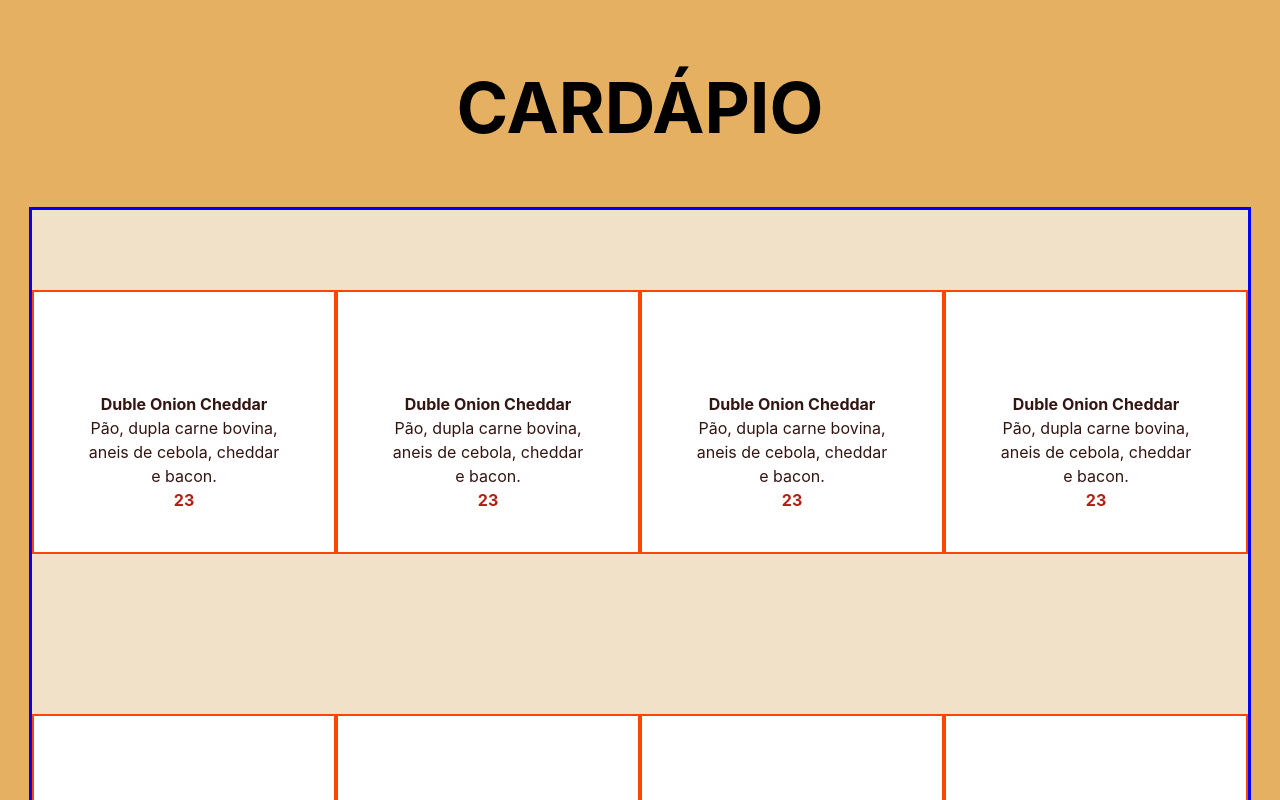
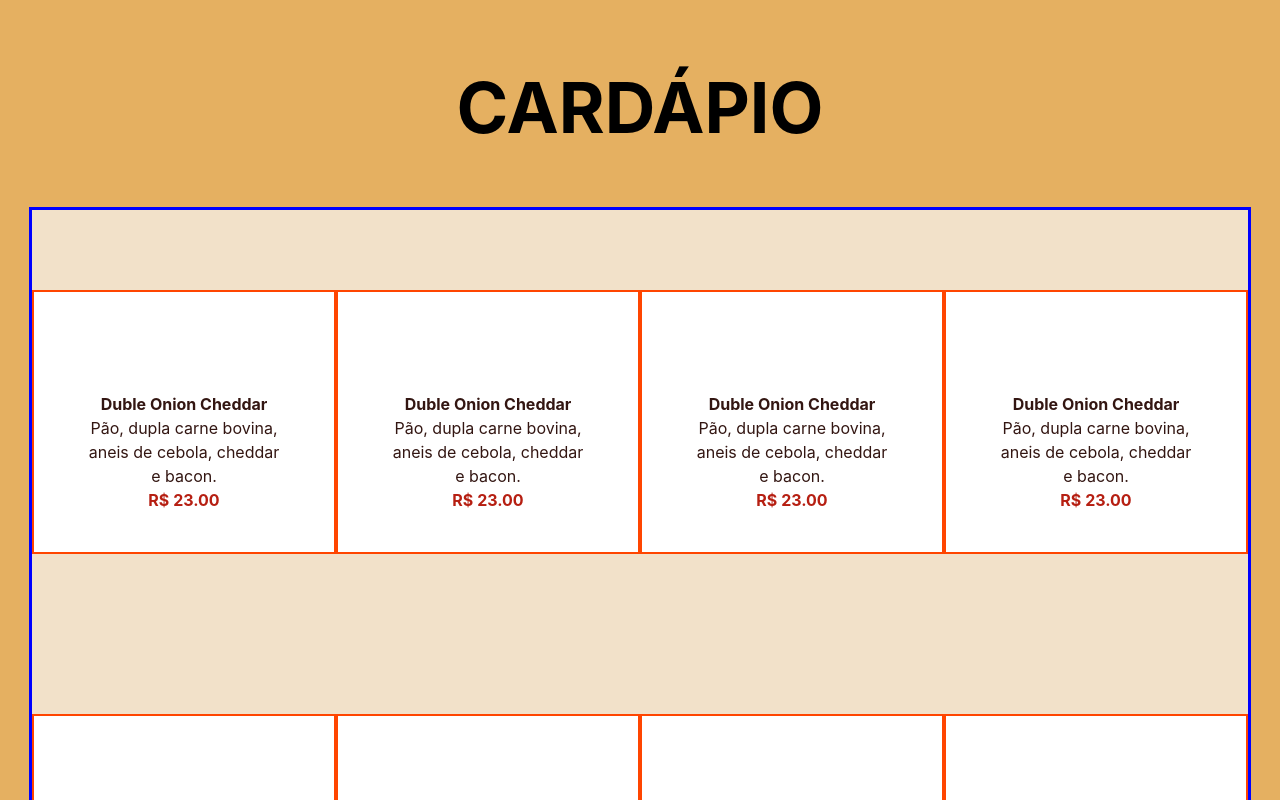
Before and after one commit to ufjf-dcc207/ufjf-dcc207-2024-3-a-trb1-BrenoRMachado, a React (Vite) app: page / in a window 1280 px wide. Shown: the top 800 px of the page. Built offline with nearby package versions, Linux system fonts and the light colour scheme.

Commit message:
melhora o preço

```diff
--- a/src/Componentes/Alimentos/Alimentos.tsx
+++ b/src/Componentes/Alimentos/Alimentos.tsx
@@ -16,7 +16,7 @@ export default function Alimentos({
         <div className="alimentos">
             <div className="nome">{nome}</div>
             <div className="descricao">{descricao}</div>
-            <div className="preco">{preco}</div>
+            <div className="preco">R$ {preco.toFixed(2)}</div>
         </div>
     );
 }
```
